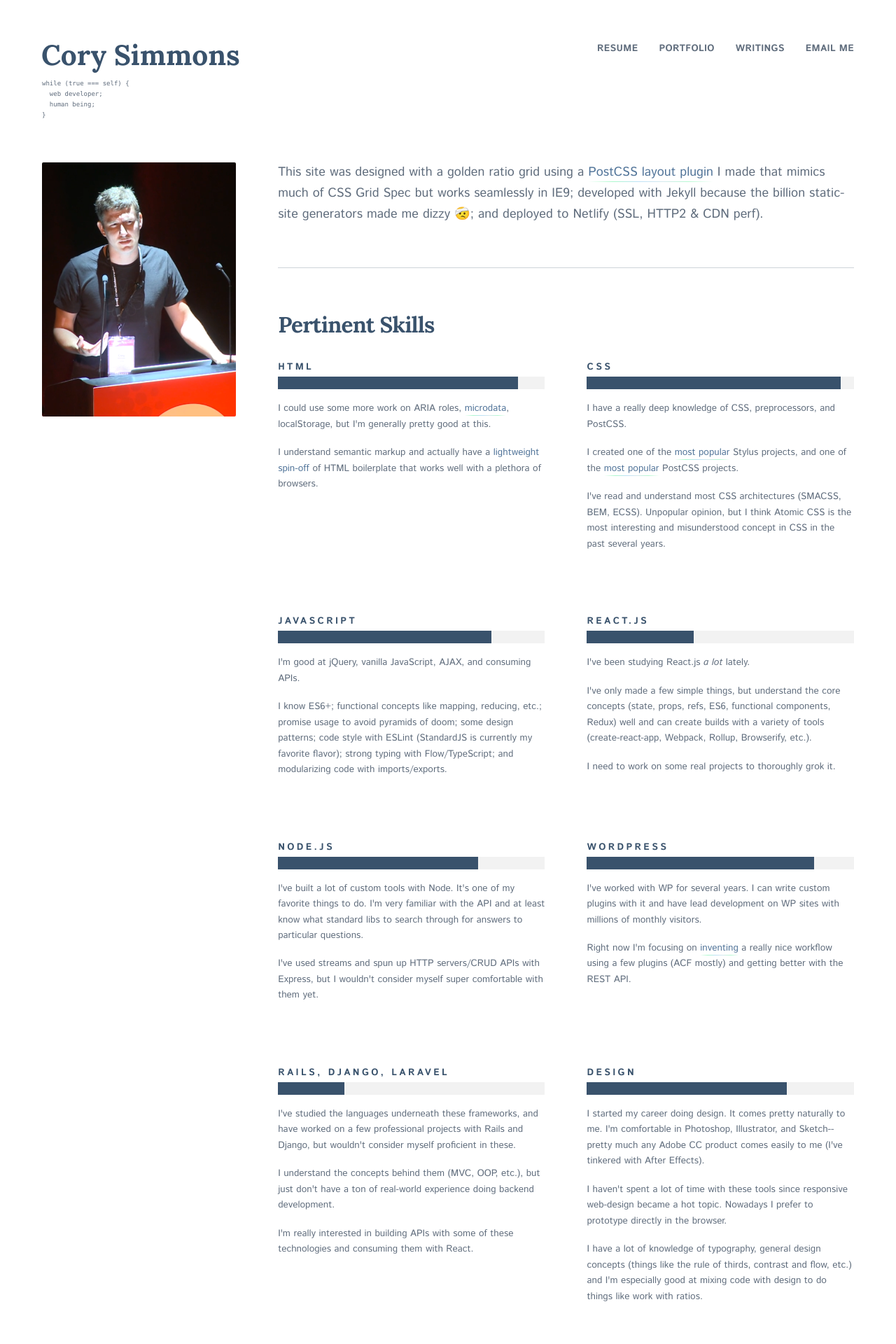
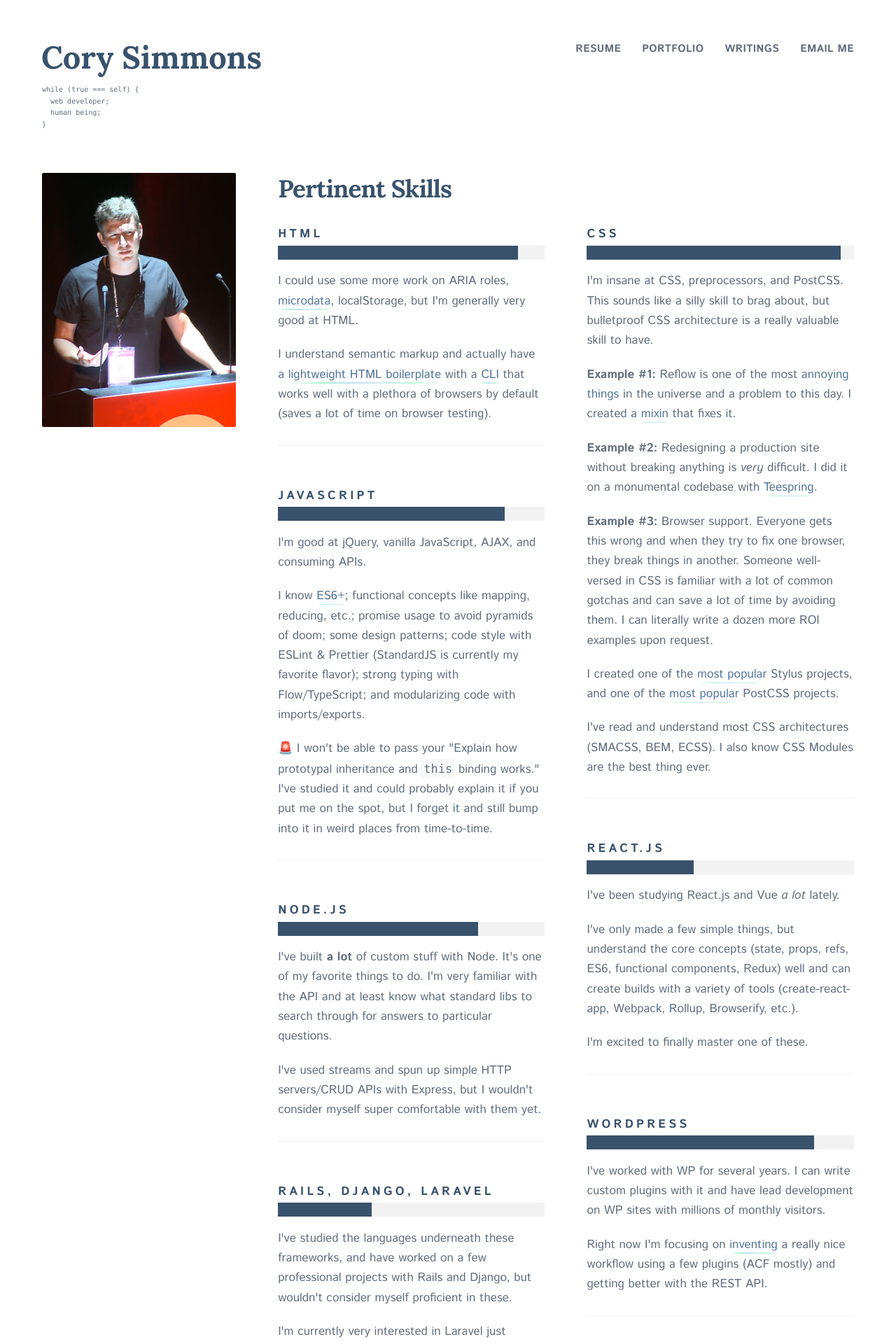
Before and after one commit to mohamedhaouali/corysimmons.com, a Jekyll site: the page built from index.html, in a window 1280 px wide. Shown: the top 1920 px of the page at 70% size. Built offline with Jekyll 4.4.1, drawn with Linux system fonts in a browser that asks for light colours; some of the changed text lies outside the part shown.

Commit message:
Simple cleanups

```diff
--- a/_includes/footer.html
+++ b/_includes/footer.html
@@ -1,2 +1,4 @@
+    <script src="https://unpkg.com/isotope-layout@3/dist/isotope.pkgd.js"></script>
+    <script>var elem = document.querySelector('#masonry'); var iso = new Isotope(elem);</script>
   </body>
 </html>
--- a/_includes/header.html
+++ b/_includes/header.html
@@ -25,7 +25,7 @@
       </a>
 
       <div>
-        <a href="{{ site.baseurl }}/resume.pdf">Resume</a>
+        <a href="{{ site.baseurl }}/cory-simmons-resume.pdf">Resume</a>
         <a href="{{ site.baseurl }}/portfolio/">Portfolio</a>
         <a href="{{ site.baseurl }}/writings/">Writings</a>
         <a href="mailto:csimmonswork@gmail.com">Email Me</a>
--- a/index.html
+++ b/index.html
@@ -7,27 +7,21 @@ title: Home
   <img src="static/dist/img/cory-simmons-speaking.png" alt="Picture of Cory. 6 foot 2 inches, light-brown hair, blue eyes, black thick-framed glasses, black North Face windbreaker jacket, jeans. Bookshelf full of random books behind him.">
 
   <div>
-    <div class="intro">
-      <p>
-        This site was designed with a golden ratio grid using a <a href="https://github.com/corysimmons/postcss-ant" target="_blank">PostCSS layout plugin</a> I made that mimics much of CSS Grid Spec but works seamlessly in IE9; developed with Jekyll because the billion static-site generators made me dizzy 🤕; and deployed to Netlify (SSL, HTTP2 &amp; CDN perf).
-      </p>
-    </div>
-
     <div class="what-i-know">
       <h3>Pertinent Skills</h3>
 
-      <div class="skills">
+      <div class="skills" id="masonry">
         <div class="skill">
           <h4>HTML</h4>
 
           <progress value="90" max="100"></progress>
 
           <p>
-            I could use some more work on ARIA roles, <a href="https://schema.org/" target="_blank">microdata</a>, localStorage, but I'm generally pretty good at this.
+            I could use some more work on ARIA roles, <a href="https://schema.org/" target="_blank">microdata</a>, localStorage, but I'm generally very good at HTML.
           </p>
 
           <p>
-            I understand semantic markup and actually have a <a href="https://github.com/corysimmons/boy" target="_blank">lightweight spin-off</a> of HTML boilerplate that works well with a plethora of browsers.
+            I understand semantic markup and actually have a <a href="https://github.com/corysimmons/boy" target="_blank">lightweight HTML boilerplate</a> with a <a href="https://github.com/corysimmons/boy-npm" target="_blank">CLI</a> that works well with a plethora of browsers by default (saves a lot of time on browser testing).
           </p>
         </div>
 
@@ -37,7 +31,19 @@ title: Home
           <progress value="95" max="100"></progress>
 
           <p>
-            I have a really deep knowledge of CSS, preprocessors, and PostCSS.
+            I'm insane at CSS, preprocessors, and PostCSS. This sounds like a silly skill to brag about, but bulletproof CSS architecture is a really valuable skill to have.
+          </p>
+
+          <p>
+            <b>Example #1:</b> Reflow is one of the most <a href="http://www.stubbornella.org/content/2009/03/27/reflows-repaints-css-performance-making-your-javascript-slow/" target="_blank">annoying things</a> in the universe and a problem to this day. I created a <a href="https://github.com/corysimmons/intrinsic" target="_blank">mixin</a> that fixes it.
+          </p>
+
+          <p>
+            <b>Example #2:</b> Redesigning a production site without breaking anything is <i>very</i> difficult. I did it on a monumental codebase with <a href="https://teespring.com" target="_blank">Teespring</a>.
+          </p>
+
+          <p>
+            <b>Example #3:</b> Browser support. Everyone gets this wrong and when they try to fix one browser, they break things in another. Someone well-versed in CSS is familiar with a lot of common gotchas and can save a lot of time by avoiding them. I can literally write a dozen more ROI examples upon request.
           </p>
 
           <p>
@@ -45,21 +51,25 @@ title: Home
           </p>
 
           <p>
-            I've read and understand most CSS architectures (SMACSS, BEM, ECSS). Unpopular opinion, but I think Atomic CSS is the most interesting and misunderstood concept in CSS in the past several years.
+            I've read and understand most CSS architectures (SMACSS, BEM, ECSS). I also know CSS Modules are the best thing ever.
           </p>
         </div>
 
         <div class="skill">
           <h4>JavaScript</h4>
 
-          <progress value="80" max="100"></progress>
+          <progress value="85" max="100"></progress>
 
           <p>
             I'm good at jQuery, vanilla JavaScript, AJAX, and consuming APIs.
           </p>
 
           <p>
-            I know ES6+; functional concepts like mapping, reducing, etc.; promise usage to avoid pyramids of doom; some design patterns; code style with ESLint (StandardJS is currently my favorite flavor); strong typing with Flow/TypeScript; and modularizing code with imports/exports.
+            I know <a href="https://github.com/corysimmons/postcss-ant" target="_blank">ES6+</a>; functional concepts like mapping, reducing, etc.; promise usage to avoid pyramids of doom; some design patterns; code style with ESLint &amp; Prettier (StandardJS is currently my favorite flavor); strong typing with Flow/TypeScript; and modularizing code with imports/exports.
+          </p>
+
+          <p>
+            🚨 I won't be able to pass your "Explain how prototypal inheritance and <code>this</code> binding works." I've studied it and could probably explain it if you put me on the spot, but I forget it and still bump into it in weird places from time-to-time.
           </p>
         </div>
 
@@ -69,7 +79,7 @@ title: Home
           <progress value="40" max="100"></progress>
 
           <p>
-            I've been studying React.js <i>a lot</i> lately.
+            I've been studying React.js and Vue <i>a lot</i> lately.
           </p>
 
           <p>
@@ -77,7 +87,7 @@ title: Home
           </p>
 
           <p>
-            I need to work on some real projects to thoroughly grok it.
+            I'm excited to finally master one of these.
           </p>
         </div>
 
@@ -87,11 +97,11 @@ title: Home
           <progress value="75" max="100"></progress>
 
           <p>
-            I've built a lot of custom tools with Node. It's one of my favorite things to do. I'm very familiar with the API and at least know what standard libs to search through for answers to particular questions.
+            I've built <b>a lot</b> of custom stuff with Node. It's one of my favorite things to do. I'm very familiar with the API and at least know what standard libs to search through for answers to particular questions.
           </p>
 
           <p>
-            I've used streams and spun up HTTP servers/CRUD APIs with Express, but I wouldn't consider myself super comfortable with them yet.
+            I've used streams and spun up simple HTTP servers/CRUD APIs with Express, but I wouldn't consider myself super comfortable with them yet.
           </p>
         </div>
 
@@ -112,25 +122,25 @@ title: Home
         <div class="skill">
           <h4>Rails, Django, Laravel</h4>
 
-          <progress value="25" max="100"></progress>
+          <progress value="35" max="100"></progress>
 
           <p>
             I've studied the languages underneath these frameworks, and have worked on a few professional projects with Rails and Django, but wouldn't consider myself proficient in these.
           </p>
 
           <p>
-            I understand the concepts behind them (MVC, OOP, etc.), but just don't have a ton of real-world experience doing backend development.
+            I'm currently very interested in Laravel just because it has some nice official tools. I'm just using it to grok working with ActiveRecord in an OOP environment.
           </p>
 
           <p>
-            I'm really interested in building APIs with some of these technologies and consuming them with React.
+            I grok most of the cooncepts. I just need to sit down and build a few things with it.
           </p>
         </div>
 
         <div class="skill">
           <h4>Design</h4>
 
-          <progress value="75" max="100"></progress>
+          <progress value="80" max="100"></progress>
 
           <p>
             I started my career doing design. It comes pretty naturally to me. I'm comfortable in Photoshop, Illustrator, and Sketch--pretty much any Adobe CC product comes easily to me (I've tinkered with After Effects).
@@ -141,7 +151,7 @@ title: Home
           </p>
 
           <p>
-            I have a lot of knowledge of typography, general design concepts (things like the rule of thirds, contrast and flow, etc.) and I'm especially good at mixing code with design to do things like work with ratios.
+            I have a lot of knowledge of typography, general design concepts (things like the rule of thirds, contrast and flow, etc.) and I'm especially good at <a href="https://dribbble.com/corysimmons" target="_blank">mixing code with design</a> to do things like work with ratios.
           </p>
         </div>
       </div>
```
Also changed, not shown: static/dist/css/style.css (+24 -11 lines), static/src/css/style.css (+16 -7 lines), static/src/css/style.styl (+13 -6 lines), static/dist/css/style.min.css, 9 other files.
